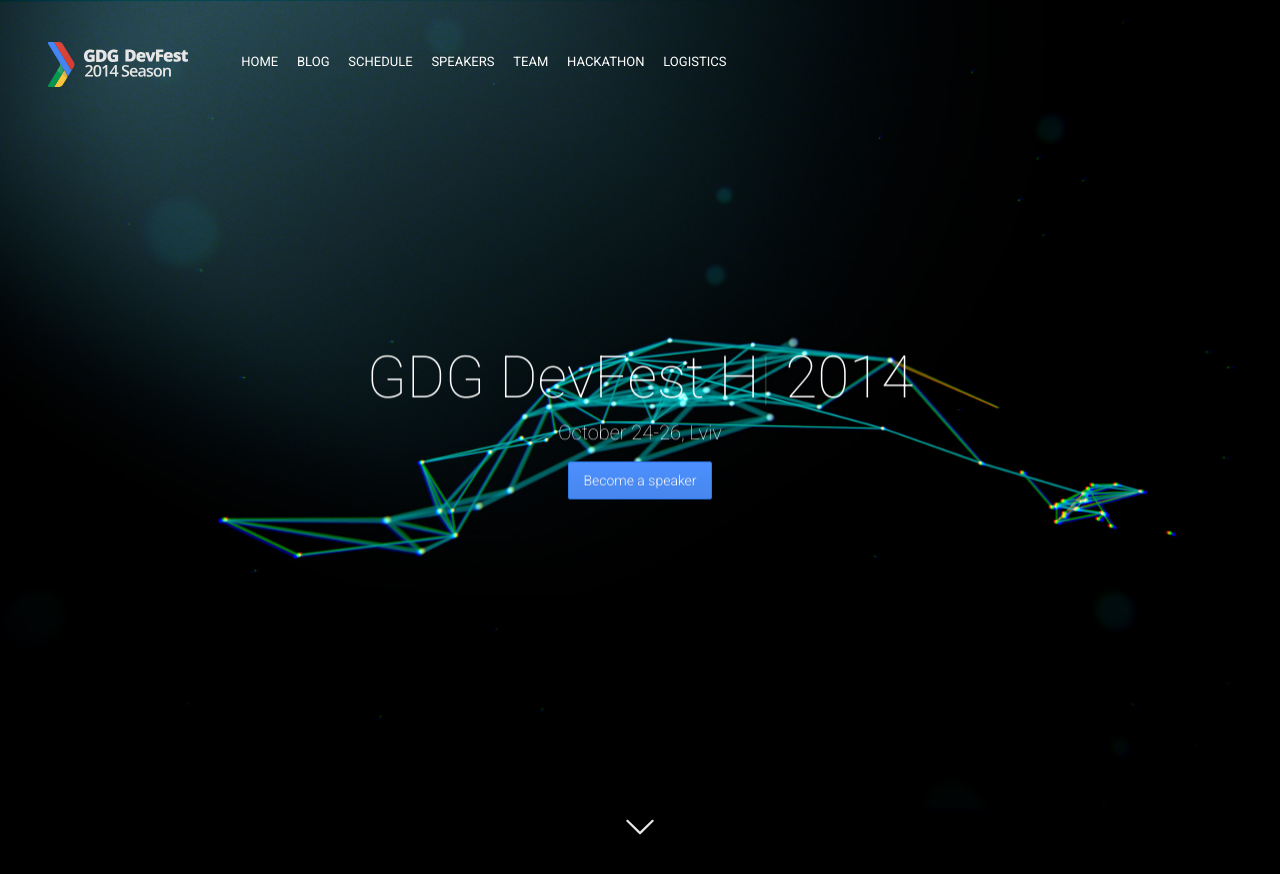
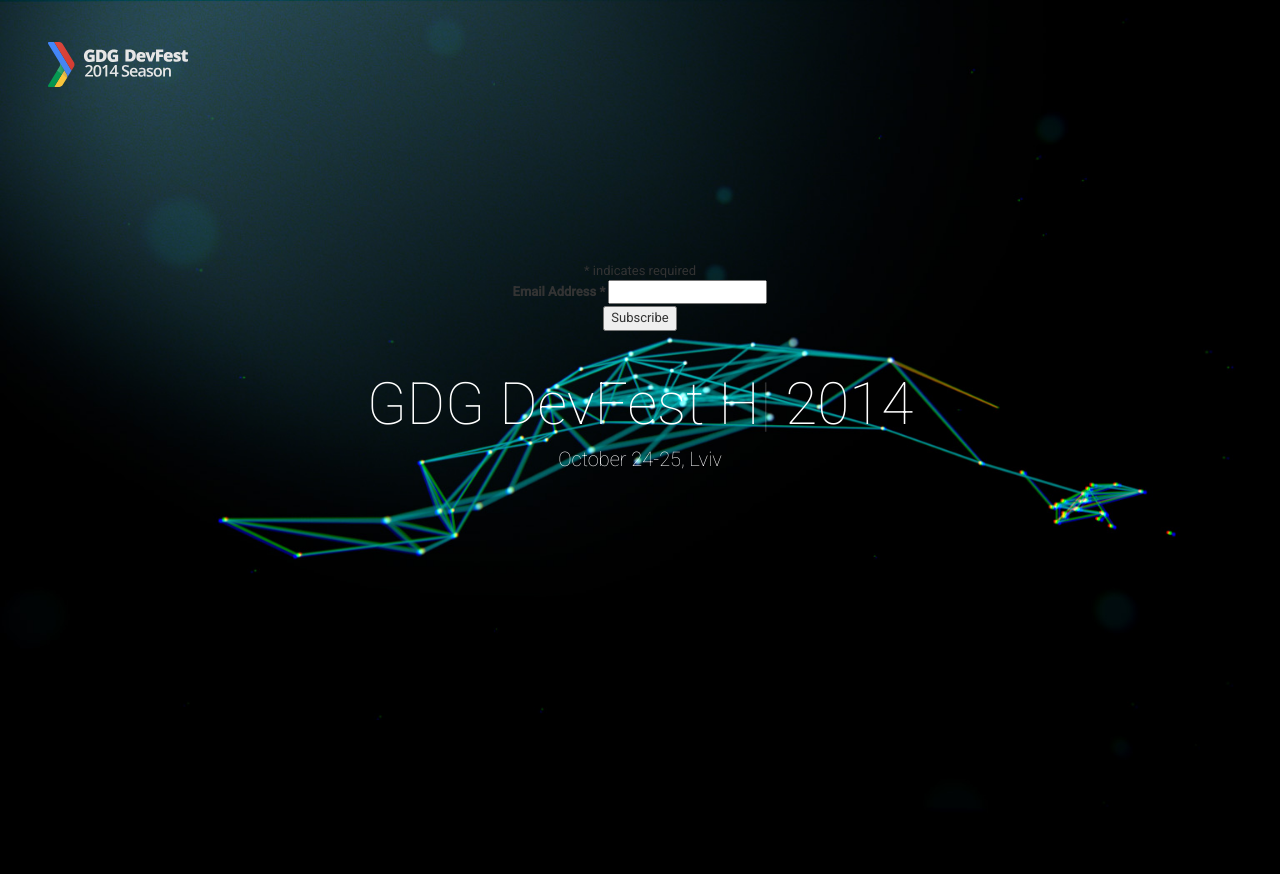
Before and after one commit to GDG-Ukraine/devfest-ukraine-14, a Jekyll site: the page built from temporary-banner.html, in a window 1280 px wide. Shown: the top 874 px of the page. Built offline with Jekyll 4.4.1, drawn with Linux system fonts in a browser that asks for light colours; comment, search, counter and statistics services are not loaded.

Commit message:
Added temporary banner

```diff
--- a/_config.yml
+++ b/_config.yml
@@ -6,7 +6,7 @@ permalink: pretty
 # Site settings
 title: GDG DevFest Ukraine 2014
 email: devfest@gdg.org.ua
-description: "GDG DevFest is a set of events all around the world"
+description: "GDG DevFest - the biggest Google related event in Ukraine"
 baseurl: "/devfest-ukraine-14"
 url: "http://gdg-ukraine.github.io"
 permalink: /blog/:title
@@ -16,7 +16,7 @@ googleAnalyticsSiteUrl: "gdg-ukraine.github.io"
 # Locaion block
 eventLocationName: "Kinopalace"
 eventLocationAddress: "22 Teatral'na St, Lviv"
-eventStartTime: "2014-10-18T10:00"
+eventStartTime: "2014-10-24T10:00"
 eventStartTimeHumanReadable: "10:00"
 eventEndTime: "2014-10-18T20:00"
 eventEndTimeHumanReadable: "20:00"
@@ -29,7 +29,7 @@ twitterAccount: "@DevFest"
 socialImageSrc: "/img/hero.jpg"
 
 # Header
-eventDate: "October 24-26, Lviv"
+eventDate: "October 24-25, Lviv"
 typeoutTextValues: '"", "Workshops", "Hackathon", "Conference", "Ukraine"'
 
 # About
--- /dev/null
+++ b/temporary-banner.html
@@ -0,0 +1,39 @@
+---
+layout: default
+permalink: /
+---
+
+<section id="top-section" style="background-image: url('{{ site.baseurl }}/img/hero.jpg');">
+
+    <header id="top-header" class="col-lg-10 col-sm-12">
+      <img id="logo-header" class="logo-header" src="{{ site.baseurl }}/img/svg/logo-light.svg" alt="GDG DevFest" />
+  </header>
+
+  <div class="jumbotron">
+    <div class="animated hiding" data-animation="fadeInDown" data-delay="500">
+      <h1>GDG DevFest <span id="typeout-text"></span> 2014</h1>
+      <p>{{site.eventDate}}</p>
+  </div>
+</div>
+
+<!-- Begin MailChimp Signup Form -->
+<div id="mc_embed_signup">
+    <form action="http://gdg.us5.list-manage1.com/subscribe/post?u=9fc8aa205b0521b5f05fc8e1e&amp;id=ae0fb459fc" method="post" id="mc-embedded-subscribe-form" name="mc-embedded-subscribe-form" class="validate" target="_blank" novalidate>
+
+        <div class="indicates-required"><span class="asterisk">*</span> indicates required</div>
+        <div class="mc-field-group">
+            <label for="mce-EMAIL">Email Address  <span class="asterisk">*</span>
+            </label>
+            <input type="email" value="" name="EMAIL" class="required email" id="mce-EMAIL">
+        </div>
+        <div id="mce-responses" class="clear">
+            <div class="response" id="mce-error-response" style="display:none"></div>
+            <div class="response" id="mce-success-response" style="display:none"></div>
+        </div>    <!-- real people should not fill this in and expect good things - do not remove this or risk form bot signups-->
+        <div style="position: absolute; left: -5000px;"><input type="text" name="b_9fc8aa205b0521b5f05fc8e1e_ae0fb459fc" tabindex="-1" value=""></div>
+        <div class="clear"><input type="submit" value="Subscribe" name="subscribe" id="mc-embedded-subscribe" class="button"></div>
+    </form>
+</div>
+
+
+</section>
```
Also changed, not shown: index.html (+17 -1 lines), index_full.html (deleted, +0 -21 lines).
